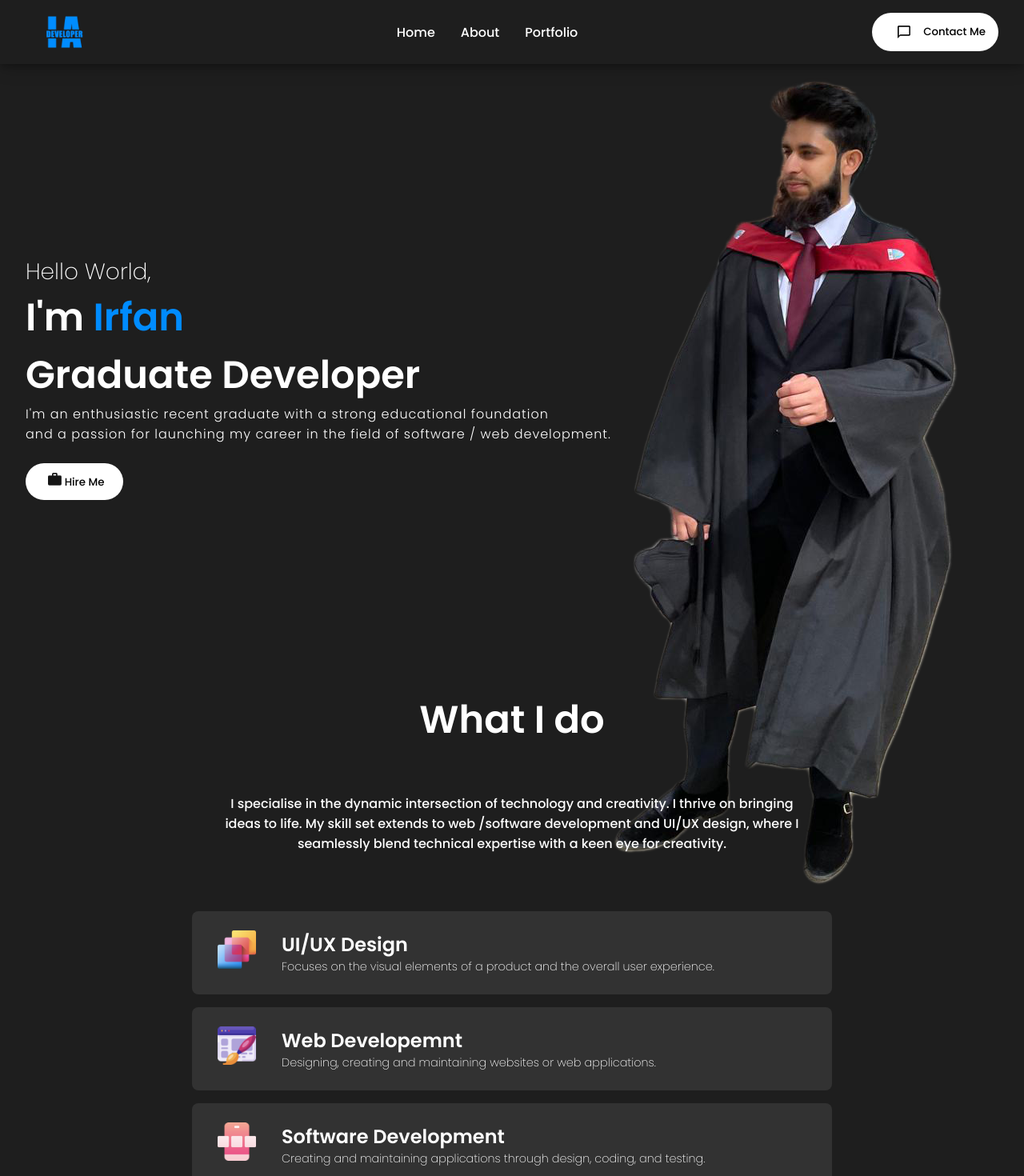
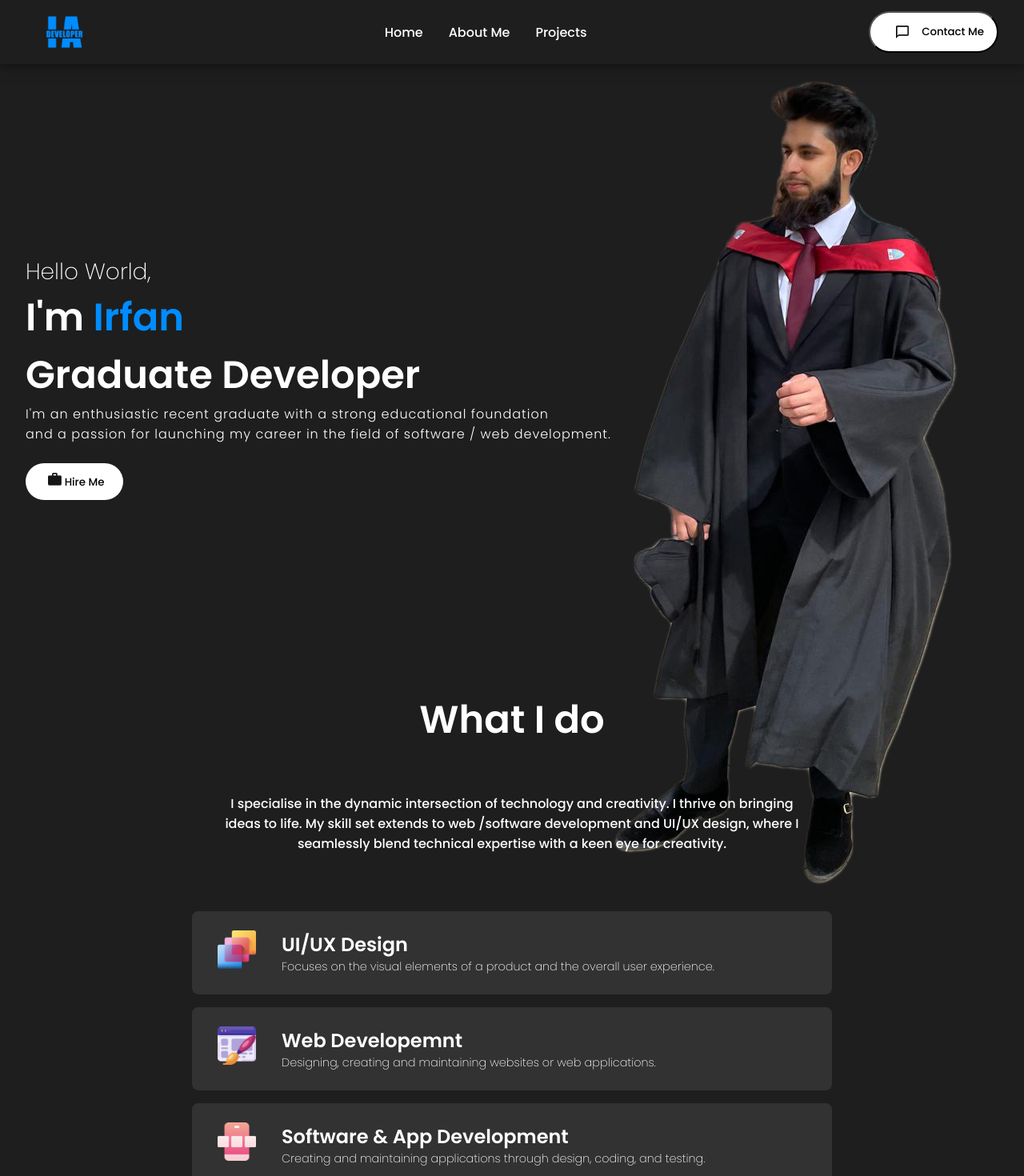
Before and after one commit to Irfan-Arshad/MyPortfolio, a React (Create React App) app in the folder my-app/: page / in a window 1280 px wide. Shown: the top 1470 px of the page at 80% size. Built offline with nearby package versions, Linux system fonts and the light colour scheme.

Commit message:
Updated Navbar
Added smooth animation when hovering nav items including button + moved the skills section down slightly

```diff
--- a/my-app/src/components/Navbar/navbar.css
+++ b/my-app/src/components/Navbar/navbar.css
@@ -18,34 +18,62 @@
     object-fit: contain;
     height: 5rem;
     width: 6rem;
-
 }
 
 .navMenuListItem {
+    text-decoration: none;
+    color: white;
     margin: 1rem;
+    position: relative;
     cursor: pointer;
 }
 
-.navMenuListItem:hover {
+.navMenuListItem::before {
+    content: " ";
+    width: 2rem;
+    height: 0.2rem;
+    background: rgb(0, 140, 255);
+    border-radius: 0.5rem;
+    position: absolute;
+    bottom: -0.6rem;
+    opacity: 0;
+    transform: translateX(-1.5rem);
+    transition: all 0.3s ease;
+}
+
+.navMenuListItem:hover::before {
+    width: 100%;
+    transform: translateX(0);
+    opacity: 1;
+}
+
+/* .navMenuListItem {
+    margin: 1rem;
+    cursor: pointer;
+} */
+
+/* .navMenuListItem:hover {
    color: rgb(0, 140, 255);
    padding-bottom: 0.5rem;
    border-bottom: 3px solid rgb(0, 140, 255);
 }
+*/
 
 .navMenuButton {
     background: white;
     color: black;
-    border: none;
     display: flex;
     align-items: center;
     padding: 0 1rem;
     border-radius: 2rem;
+}
 
-
+.navMenuButton:hover {
+    border-color:  rgb(0, 140, 255);
+    transition: border 0.3s;
 }
 
 .navMenuImg {
-
     object-fit: cover;
     height: 1rem;
     width: 1rem;
--- a/my-app/src/components/Navbar/navbar.js
+++ b/my-app/src/components/Navbar/navbar.js
@@ -12,8 +12,8 @@ const Navbar = () => {
             <img src={logo} alt="Logo" className='Logo'/>
             <div className='navMenu'>
                 <Link className='navMenuListItem'>Home</Link>
-                <Link className='navMenuListItem'>About</Link>
-                <Link className='navMenuListItem'>Portfolio</Link>
+                <Link className='navMenuListItem'>About Me</Link>
+                <Link className='navMenuListItem'>Projects</Link>
             </div>
             <button className='navMenuButton'>
                 <img src={contactImg} alt='' className='navMenuImg' />Contact Me</button>
--- a/my-app/src/components/Skills/skills.css
+++ b/my-app/src/components/Skills/skills.css
@@ -1,5 +1,5 @@
 #skills {
-    min-height: 60vw;
+    min-height: 100vw;
     width: 100vw;
     max-width: 65rem;
     margin: 0 auto;
--- a/my-app/src/components/Skills/skills.js
+++ b/my-app/src/components/Skills/skills.js
@@ -36,7 +36,7 @@ const Skills = () => {
                 <div className="skillBar">
                     <img src={AppDesign} alt="AppDesign" className="skillBarImg"/>
                     <div className="skillBarText">
-                        <h2>Software Development</h2>
+                        <h2>Software & App Development</h2>
                         <p>Creating and maintaining applications through design, coding, and testing.</p>
                     </div>
                 </div>
```
